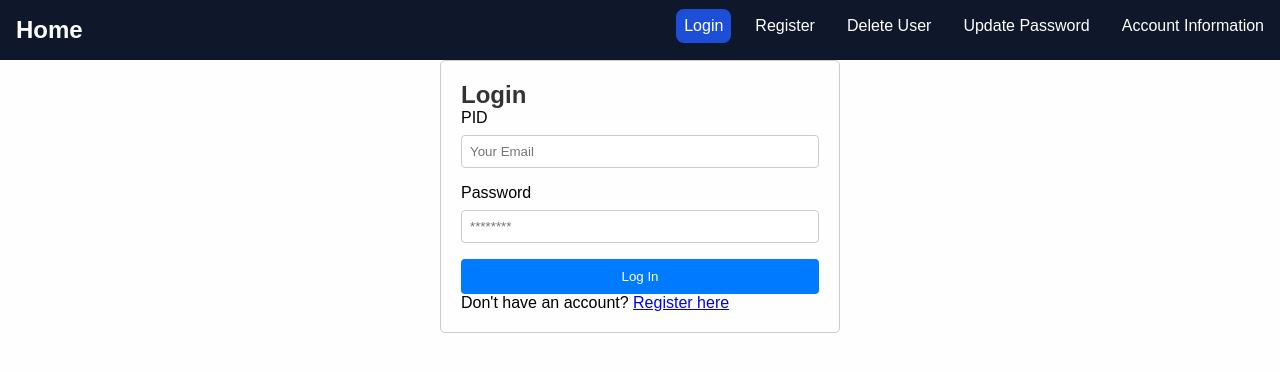
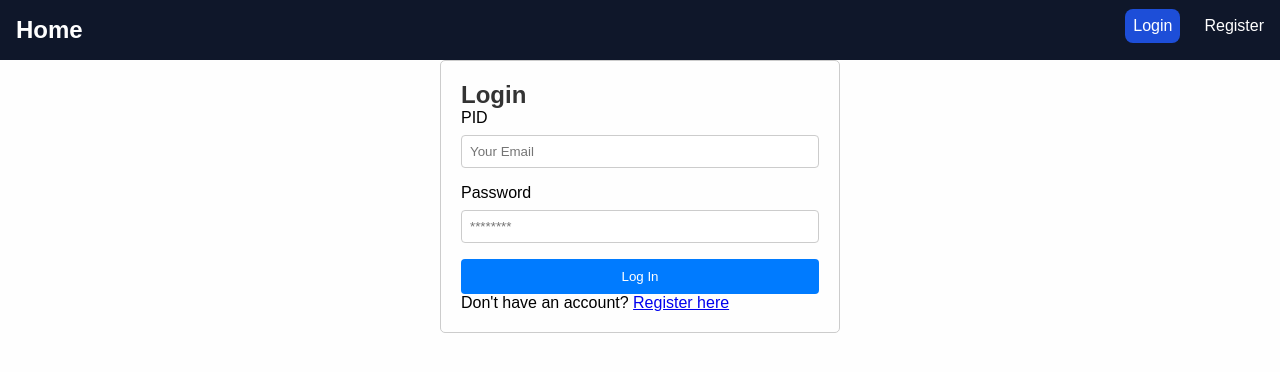
Before and after one commit to czarthak/roomate-finder, a React (Create React App) app in the folder inventory-manager/: page /login in a window 1280 px wide. Shown: the top 372 px of the page. Built offline with nearby package versions, Linux system fonts and the light colour scheme.

Commit message:
login working despite refresh. Giving up on a sign out button.

```diff
--- a/inventory-manager/src/App.jsx
+++ b/inventory-manager/src/App.jsx
@@ -16,21 +16,23 @@ import PrivateRoutes from "./routes/PrivateRoutes";
 
 function App() {
   // const [token, setToken] = useState();
-  const { token, setToken } = useToken();
+  const {token, setToken} = useToken();
   // const token = getToken();
   // if (!token)
   // {
   //   return <Login setToken={setToken}/>
   // }
+
+  console.log(token);
   return (
       <div className="App">
-      <Navbar />
+        <Navbar token={token} />
         <Routes>
-        <Route path="/" element={<Home />} />
-        <Route path="/login" element={<Login setToken={setToken}/>} />
-        <Route path="/register" element={<Register />} />
+          <Route path="/" element={<Home/>}/>
+          <Route path="/login" element={<Login setToken={setToken}/>}/>
+          <Route path="/register" element={<Register/>}/>
           <Route element={<PrivateRoutes token={token}/>}>
-          <Route path='/accountinfo' element={<AccountInformation token={token}/>} />
+            <Route path='/accountinfo' element={<AccountInformation token={token}/>}/>
           </Route>
           {/* <Route path="/deleteUser" element={<DeleteUser token={token}/>} />
         <Route path="/updatepassword" element={<UpdatePassword />} />
--- a/inventory-manager/src/components/Navbar.jsx
+++ b/inventory-manager/src/components/Navbar.jsx
@@ -2,7 +2,7 @@ import "./Navbar.css";
 import React, { useState } from "react";
 import { Link, NavLink } from "react-router-dom";
 
-export const Navbar = () => {
+export const Navbar = ({token}) => {
   const [menuOpen, setMenuOpen] = useState(false);
   return (
     <nav className="navbar">
@@ -19,21 +19,31 @@ export const Navbar = () => {
         <span></span>
       </div>
       <ul className={menuOpen ? "open" : ""}>
+          <>
+              {
+                  token == null ? <>
                       <li>
                       <NavLink to="/login">Login</NavLink>
                       </li>
                       <li>
                       <NavLink to="/register">Register</NavLink>
                       </li>
-        <li>
-          <NavLink to="/deleteUser">Delete User</NavLink>
-        </li>
-        <li>
-          <NavLink to="/updatepassword">Update Password</NavLink>
-        </li>
+                      </>
+                      :
+                      <>
                       <li>
                           <NavLink to="/accountinfo">Account Information</NavLink>
                       </li>
+                      </>
+              }
+          </>
+        {/*<li>*/}
+        {/*  <NavLink to="/login">Login</NavLink>*/}
+        {/*</li>*/}
+
+        {/*<li>*/}
+        {/*  <NavLink to="/accountinfo">Account Information</NavLink>*/}
+        {/*</li>*/}
       </ul>
     </nav>
   );
--- a/inventory-manager/src/components/useToken.jsx
+++ b/inventory-manager/src/components/useToken.jsx
@@ -4,20 +4,21 @@ import Axios from "axios";
 export default function useToken() {
   const getToken = () => {
     const tokenString = sessionStorage.getItem('token');
-    if (!tokenString)
+    if (!tokenString || tokenString == "undefined")
         return null;
     console.log(tokenString);
     const userToken = JSON.parse(tokenString);
     console.log(userToken);
     if (userToken.jwt != null)
     {
-      Axios.post("http://localhost:8080/auth/verify", {
-        jwt: userToken.jwt
-      }).then((response) => {
-        console.log(response);
-        if (response.user)
-          return response;
-      });
+      // Axios.post("http://localhost:8080/auth/verify", {
+      //   jwt: userToken.jwt
+      // }).then((response) => {
+      //   console.log(response);
+      //   if (response.user)
+      //     return response;
+      // });
+      return userToken;
     }
     return null;
   };
```
Lines whose indentation alone changed are shown as unchanged.
